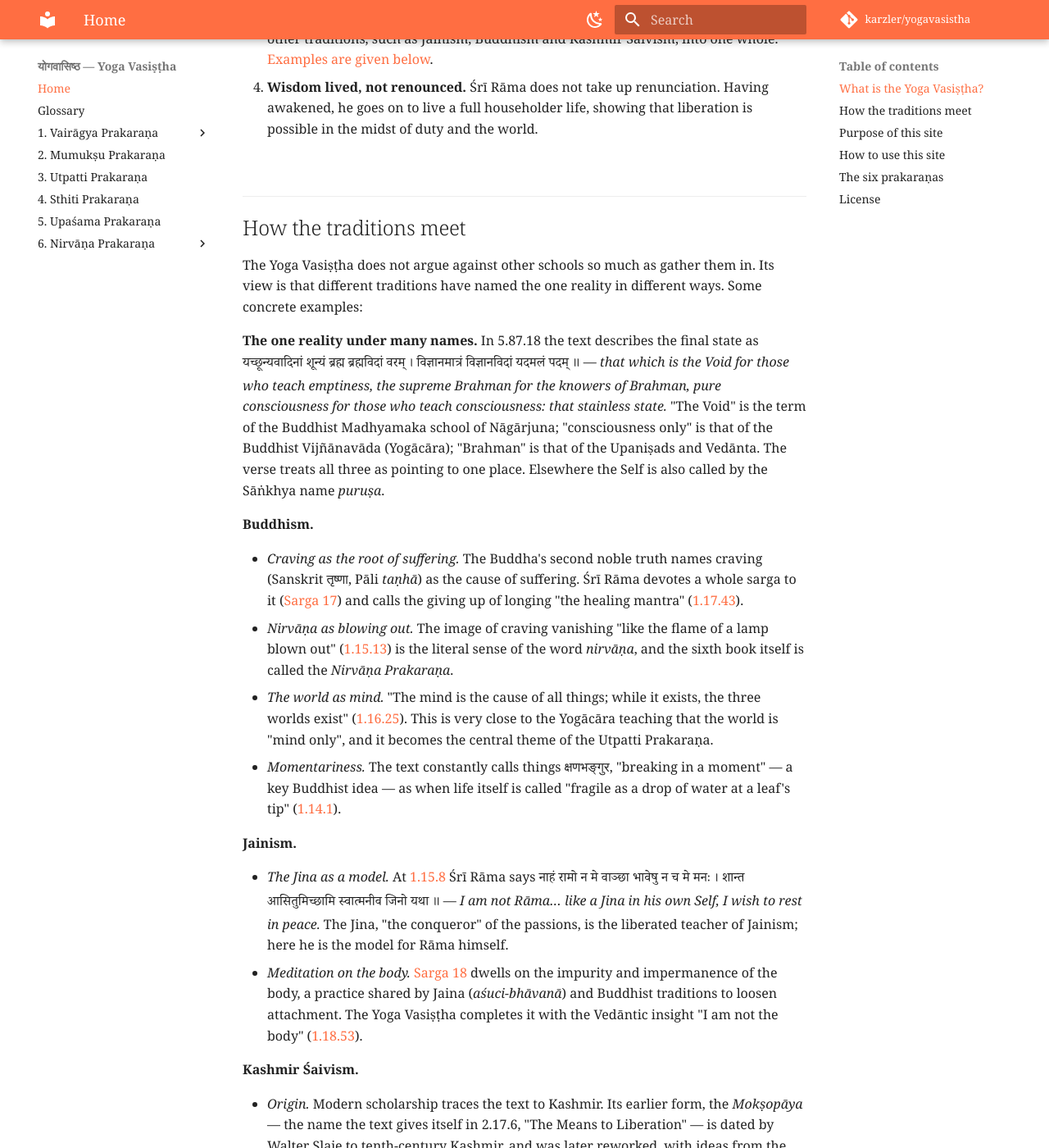
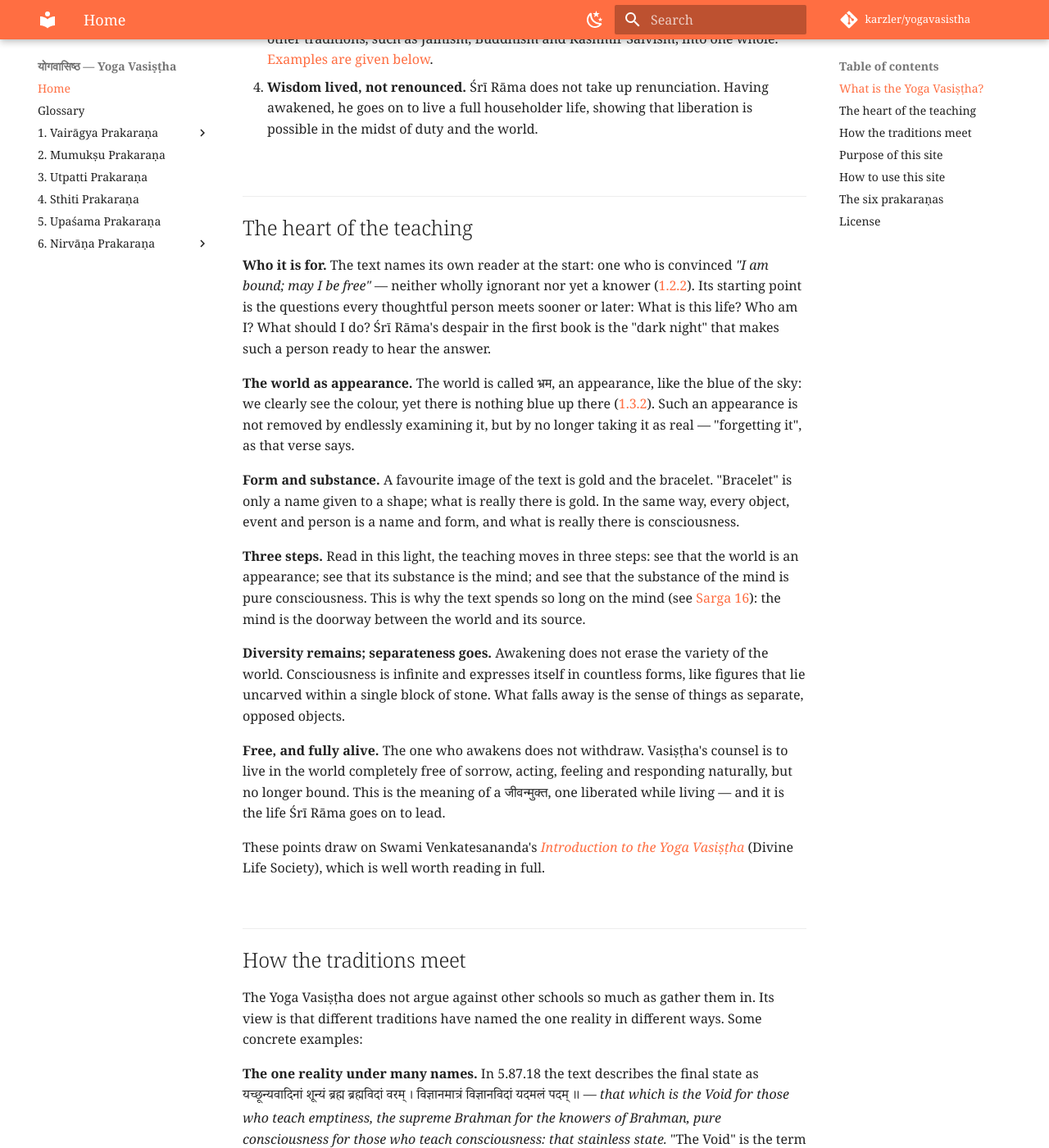
Before and after one commit to karzler/yogavasistha, an MkDocs documentation site: the page built from docs/index.md, in a window 1280 px wide and 1400 px high, scrolled down 928 px. Shown: the whole window at 82% size. Built offline with MkDocs 1.6.1 and Material for MkDocs 9.7.7, drawn with Linux system fonts in a browser that asks for light colours; comment, search, counter and statistics services are not loaded.

Commit message:
Home: add The heart of the teaching, drawing on Swami Venkatesananda's introduction

```diff
--- a/docs/index.md
+++ b/docs/index.md
@@ -19,6 +19,22 @@ Four features set it apart. The commentary on each verse returns to them often.
 3. <a id="a-synthesis"></a>**A synthesis.** The text is Advaita Vedānta at its core, yet it weaves in insights from other traditions, such as Jainism, Buddhism and Kashmir Śaivism, into one whole. [Examples are given below](#how-the-traditions-meet).
 
 4. <a id="wisdom-lived"></a>**Wisdom lived, not renounced.** Śrī Rāma does not take up renunciation. Having awakened, he goes on to live a full householder life, showing that liberation is possible in the midst of duty and the world.
+
+## The heart of the teaching
+
+**Who it is for.** The text names its own reader at the start: one who is convinced *"I am bound; may I be free"* — neither wholly ignorant nor yet a knower ([1.2.2](1-vairagya/sarga-002.md#1-2-2)). Its starting point is the questions every thoughtful person meets sooner or later: What is this life? Who am I? What should I do? Śrī Rāma's despair in the first book is the "dark night" that makes such a person ready to hear the answer.
+
+**The world as appearance.** The world is called भ्रम, an appearance, like the blue of the sky: we clearly see the colour, yet there is nothing blue up there ([1.3.2](1-vairagya/sarga-003.md#1-3-2)). Such an appearance is not removed by endlessly examining it, but by no longer taking it as real — "forgetting it", as that verse says.
+
+**Form and substance.** A favourite image of the text is gold and the bracelet. "Bracelet" is only a name given to a shape; what is really there is gold. In the same way, every object, event and person is a name and form, and what is really there is consciousness.
+
+**Three steps.** Read in this light, the teaching moves in three steps: see that the world is an appearance; see that its substance is the mind; and see that the substance of the mind is pure consciousness. This is why the text spends so long on the mind (see [Sarga 16](1-vairagya/sarga-016.md)): the mind is the doorway between the world and its source.
+
+**Diversity remains; separateness goes.** Awakening does not erase the variety of the world. Consciousness is infinite and expresses itself in countless forms, like figures that lie uncarved within a single block of stone. What falls away is the sense of things as separate, opposed objects.
+
+**Free, and fully alive.** The one who awakens does not withdraw. Vasiṣṭha's counsel is to live in the world completely free of sorrow, acting, feeling and responding naturally, but no longer bound. This is the meaning of a जीवन्मुक्त, one liberated while living — and it is the life Śrī Rāma goes on to lead.
+
+These points draw on Swami Venkatesananda's [*Introduction to the Yoga Vasiṣṭha*](https://www.dlshq.org/discourse/introduction-to-the-yoga-vasistha/) (Divine Life Society), which is well worth reading in full.
 
 ## How the traditions meet { #how-the-traditions-meet }
 
```
